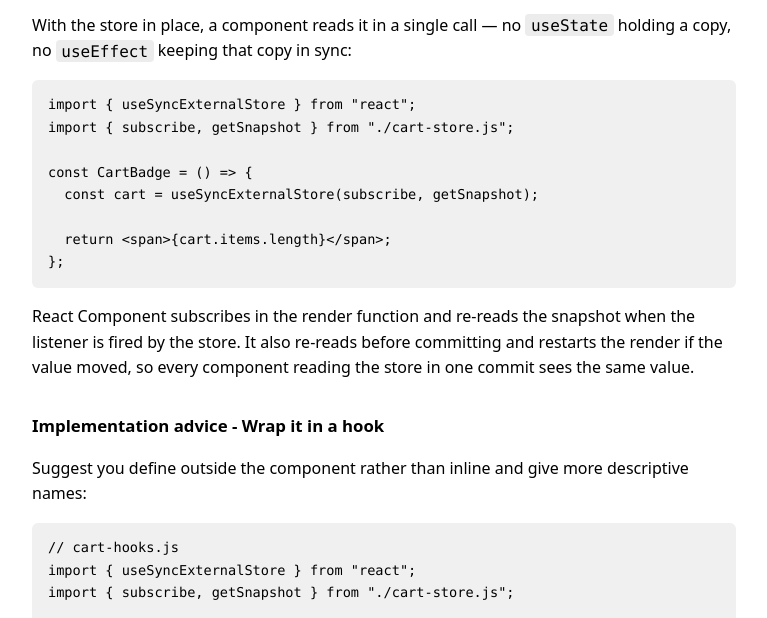
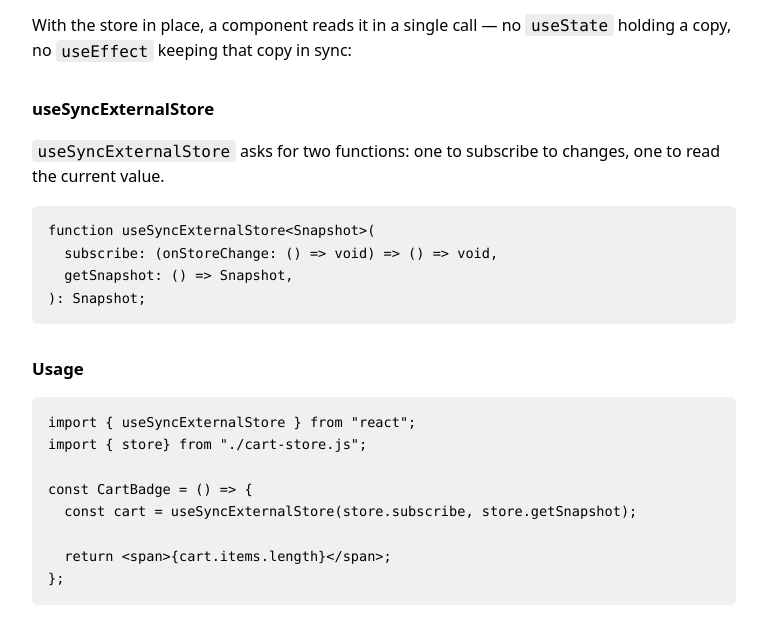
Before and after one commit to clhoultby/clh365, a website: page public/react/02-use-sync-external-store.html in a window 1280 px wide. Shown: the part 169-787 px from the top of the page, without its empty margins (256-1023 px from the left). Drawn offline with Linux system fonts and the light colour scheme.

Commit message:
useSyncExternalStore

```diff
--- a/public/react/02-use-sync-external-store.html
+++ b/public/react/02-use-sync-external-store.html
@@ -25,11 +25,24 @@
 
   <p>With the store in place, a component reads it in a single call — no <code>useState</code> holding a copy, no <code>useEffect</code> keeping that copy in sync:</p>
 
-  <pre><code>import { useSyncExternalStore } from "react";
-import { subscribe, getSnapshot } from "./cart-store.js";
+
+<h2>useSyncExternalStore</h2>
+
+<p><code>useSyncExternalStore</code> asks for two functions: one to subscribe to changes, one to read the current value.</p>
+
+  <pre><code>function useSyncExternalStore&lt;Snapshot&gt;(
+  subscribe: (onStoreChange: () =&gt; void) =&gt; () =&gt; void,
+  getSnapshot: () =&gt; Snapshot,
+): Snapshot;</code></pre>
+
+
+<h2>Usage</h2>
+
+<pre><code>import { useSyncExternalStore } from "react";
+import { store} from "./cart-store.js";
 
 const CartBadge = () =&gt; {
-  const cart = useSyncExternalStore(subscribe, getSnapshot);
+  const cart = useSyncExternalStore(store.subscribe, store.getSnapshot);
 
   return &lt;span&gt;{cart.items.length}&lt;/span&gt;;
 };</code></pre>
```
Also changed, not shown: public/react/01-external-stores-delegate-patterns.html (+0 -6 lines).
